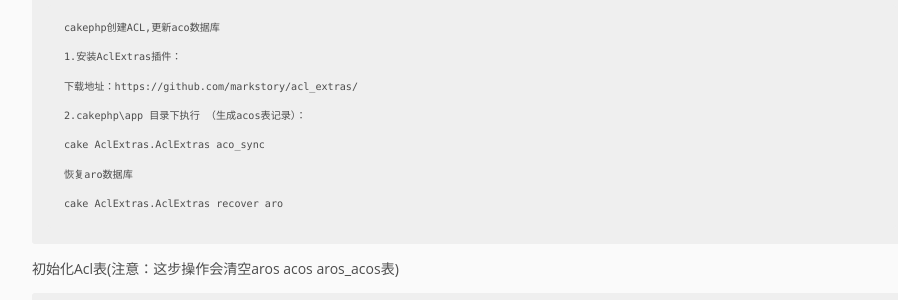
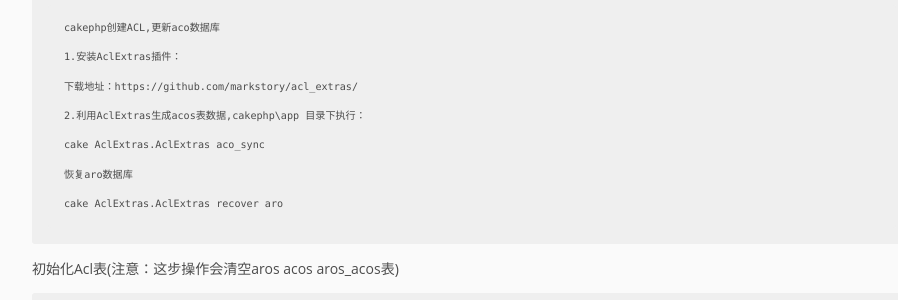
Before and after one commit to pingmalu/pingmalu.github.io, a Jekyll site: the page built from _posts/2016-05-06-CakePHP-2.x笔记.md, in a window 1280 px wide and 900 px high, scrolled down 5631 px. Shown: the part 238-538 px from the top of the window, without its empty margins (168-1066 px from the left). Built offline with Jekyll 4.4.1, drawn with Linux system fonts in a browser that asks for light colours; nearby versions of some CDN libraries.

Commit message:
'update'

```diff
--- a/_posts/2016-05-06-CakePHP-2.x笔记.md
+++ b/_posts/2016-05-06-CakePHP-2.x笔记.md
@@ -294,7 +294,7 @@
 
 	下载地址：https://github.com/markstory/acl_extras/
 
-	2.cakephp\app 目录下执行 （生成acos表记录）：
+	2.利用AclExtras生成acos表数据,cakephp\app 目录下执行：
 
 	cake AclExtras.AclExtras aco_sync
 
```
